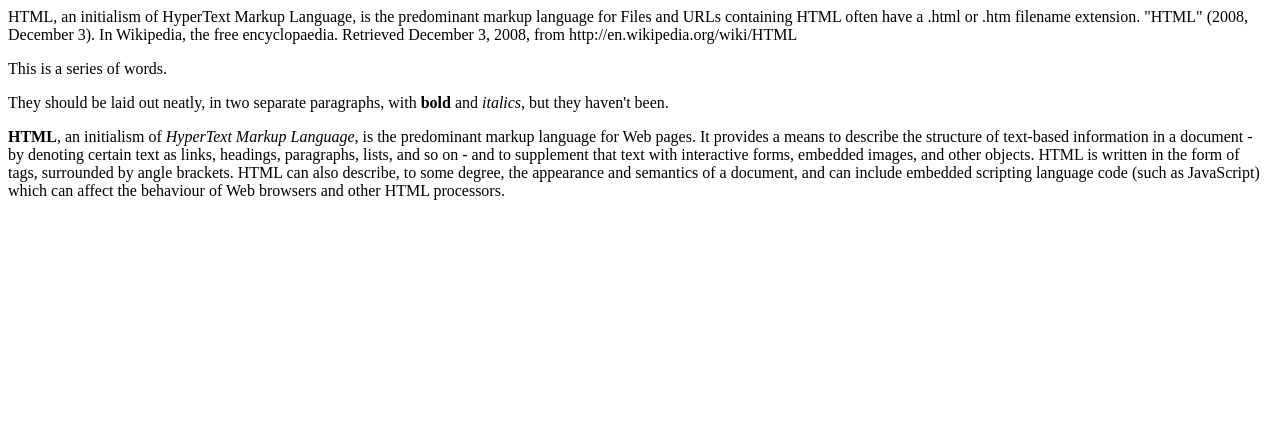
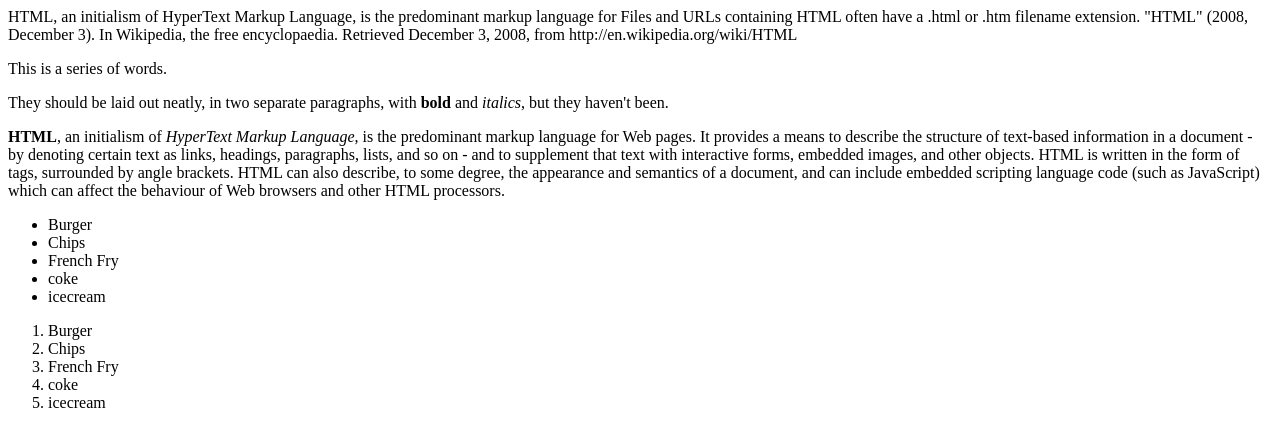
Before and after one commit to Code520455/inft1016, a plain HTML site: page Week9/firstpage.html in a window 1280 px wide. Drawn offline with Linux system fonts and the light colour scheme.

Commit message:
Update firstpage.html

```diff
--- a/Week9/firstpage.html
+++ b/Week9/firstpage.html
@@ -7,6 +7,21 @@
 <p>They should be laid out neatly, in two separate paragraphs, with <b>bold</b> and <I>italics</I>, but they haven't been.</p>
 <p><b>HTML</b>, an initialism of <i>HyperText Markup Language</i>, is the predominant markup language for Web pages. It provides a means to describe the structure of text-based information in a document - by denoting certain text as links, headings, paragraphs, lists, and so on - and to supplement that text with interactive forms, embedded images, and other objects. HTML is written in the form of tags, surrounded by angle brackets. HTML can also describe, to some degree, the appearance and semantics of a document, and can include embedded scripting language code (such as JavaScript) which can affect the behaviour of Web browsers and other HTML processors.</p>
 
+<ul>
+<li>Burger</li>
+<li>Chips</li>
+<li>French Fry</li>
+<li>coke</li>
+<li>icecream</li>
+</ul>
+
+<ol>
+<li>Burger</li>
+<li>Chips</li>
+<li>French Fry</li>
+<li>coke</li>
+<li>icecream</li>
+</ol>
 
 </body>
 </html>
```
